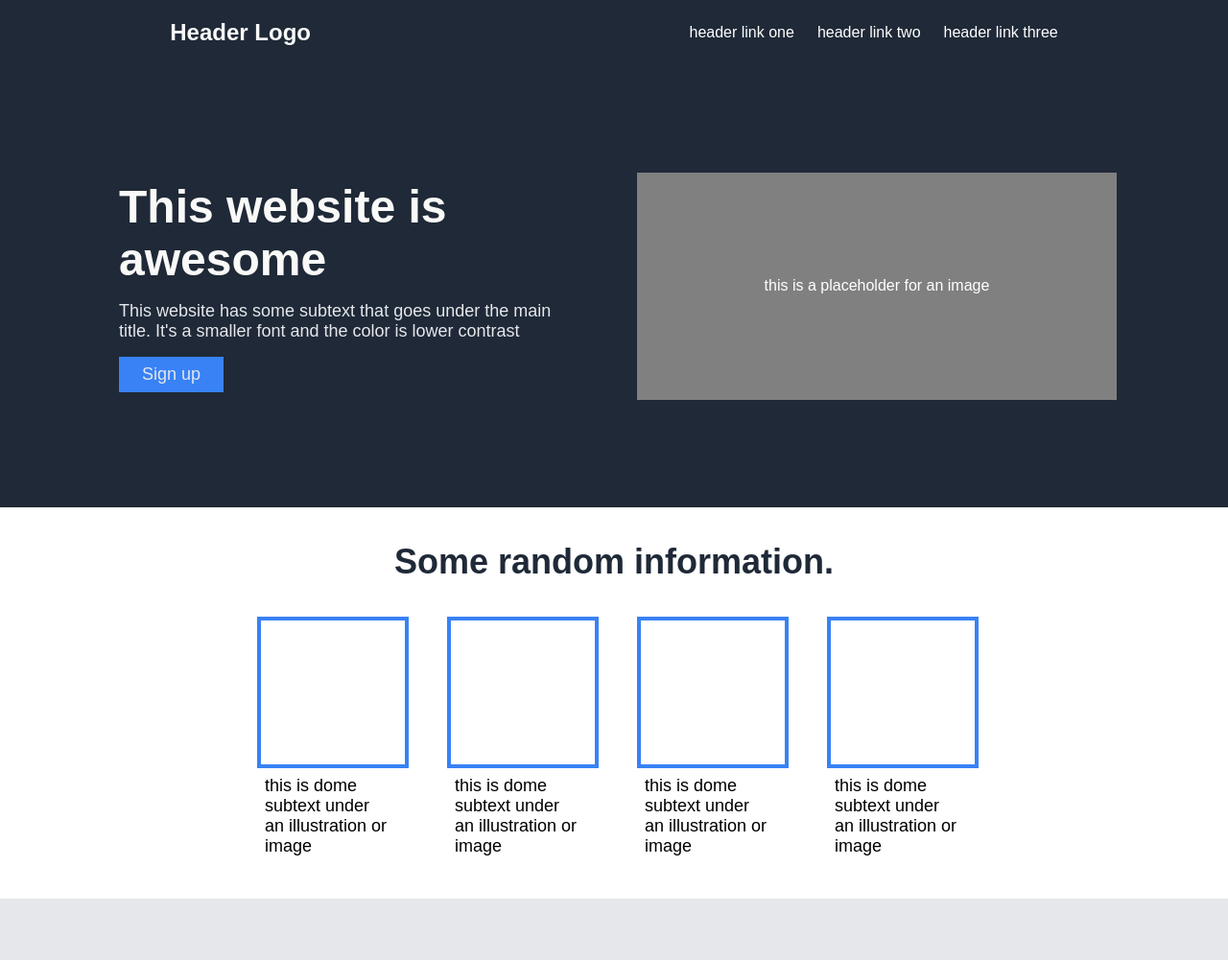
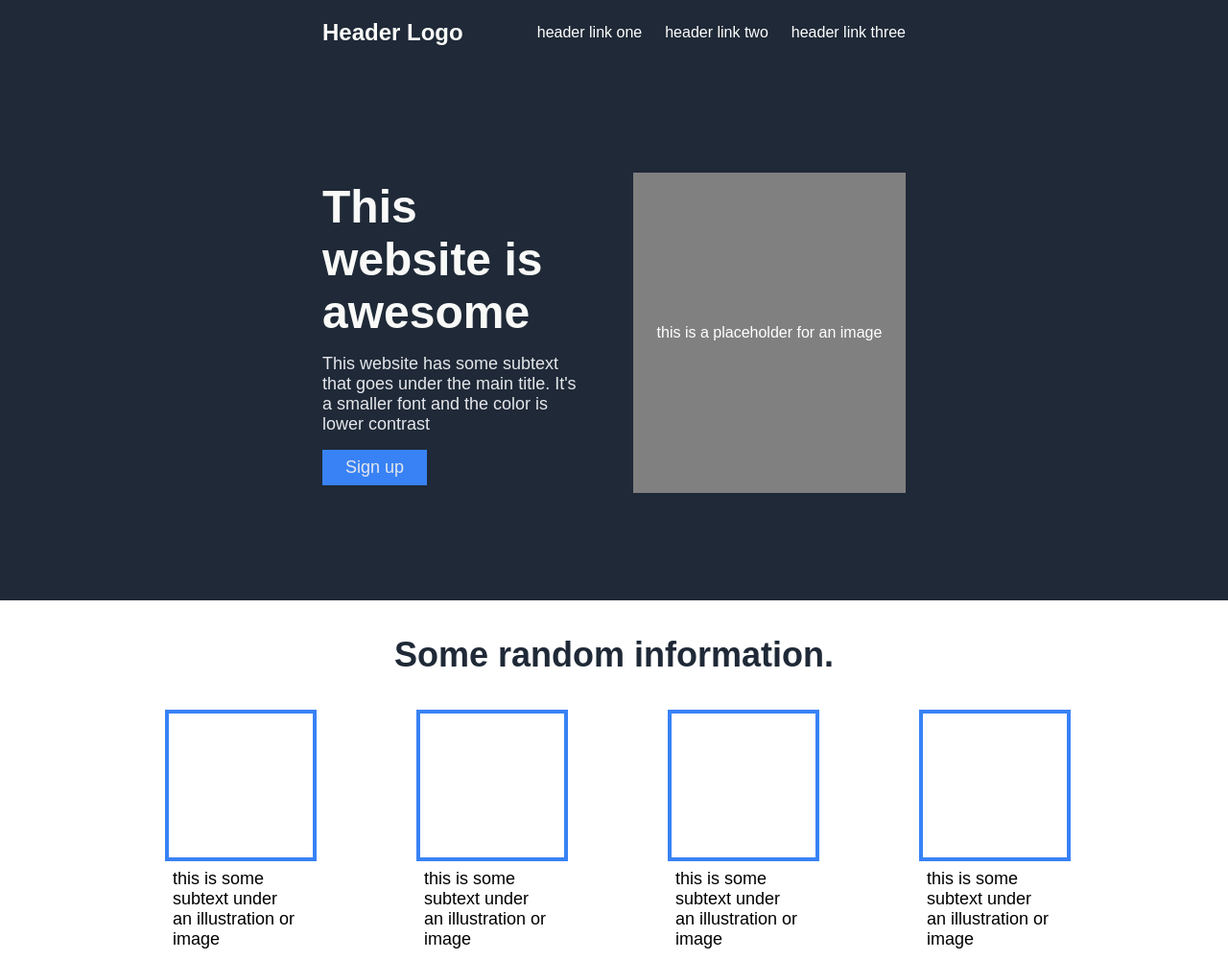
Before and after one commit to 1tenko/a-business-website, a plain HTML site: page index.html in a window 1280 px wide. Shown: the top 1001 px of the page at 96% size. Drawn offline with Linux system fonts and the light colour scheme.

Commit message:
improved alignment between header and first container

```diff
--- a/index.html
+++ b/index.html
@@ -18,7 +18,7 @@
             </ul>
         </div>
         <div class="subcontainer">
-            <div class="left">
+             <div class="left">
                 <p class="subhead">This website is awesome</p>
                 <p class="subtext">This website has some subtext
                     that goes under the main title.
@@ -35,19 +35,19 @@
     <div class="container2">
         <div class="info">
             <div class="img"></div>
-            <div class="text">this is dome subtext under an illustration or image</div>
+            <div class="text">this is some subtext under an illustration or image</div>
         </div>
         <div class="info">
             <div class="img"></div>
-            <div class="text">this is dome subtext under an illustration or image</div>
+            <div class="text">this is some subtext under an illustration or image</div>
         </div>
         <div class="info">
             <div class="img"></div>
-            <div class="text">this is dome subtext under an illustration or image</div>
+            <div class="text">this is some subtext under an illustration or image</div>
         </div>
         <div class="info">
             <div class="img"></div>
-            <div class="text">this is dome subtext under an illustration or image</div>
+            <div class="text">this is some subtext under an illustration or image</div>
         </div>
     </div>
     <div class="container3">
--- a/styles.css
+++ b/styles.css
@@ -10,7 +10,7 @@ body {
 
 .header {
     display: flex;
-    justify-content: space-around;
+    justify-content: space-between;
     align-items: center;
     margin: 0;
 }
@@ -18,12 +18,14 @@ body {
 .hlogo {
     font-size: 24px;
     color: #f9faf8;
+    padding-left: 336px;
 }
 
 ul {
     display: flex;
     gap: 24px;
     list-style-type: none;
+    padding-right: 336px;
 }
 
 a {
@@ -34,10 +36,14 @@ a {
 .subcontainer {
     display: flex;
     font-family:Arial, Helvetica, sans-serif;
-    justify-content: center;
+    justify-content: space-between;
     padding: 112px;
+    padding-left: 336px;
+    padding-right: 336px;
     gap: 32px;
 }
+
+
 
 .subhead {
     font-size: 48px;
@@ -67,6 +73,7 @@ a {
     flex: 1 1 0px;
     max-width: 500px;
     padding: 8px;
+    padding-left: 0;
 }
 
 .right {
@@ -76,6 +83,12 @@ a {
     justify-content: center;
     align-items: center;
     max-width: 500px;
+}
+
+.rightcontainer {
+    display: flex;
+    flex-direction: column;
+    justify-content: space-between;
 }
 
 .infoheader {
@@ -89,7 +102,7 @@ a {
 .container2 {
     display: flex;
     justify-content: center;
-    gap: 48px;
+    gap: 112px;
     margin: 36px;
 }
 
```
